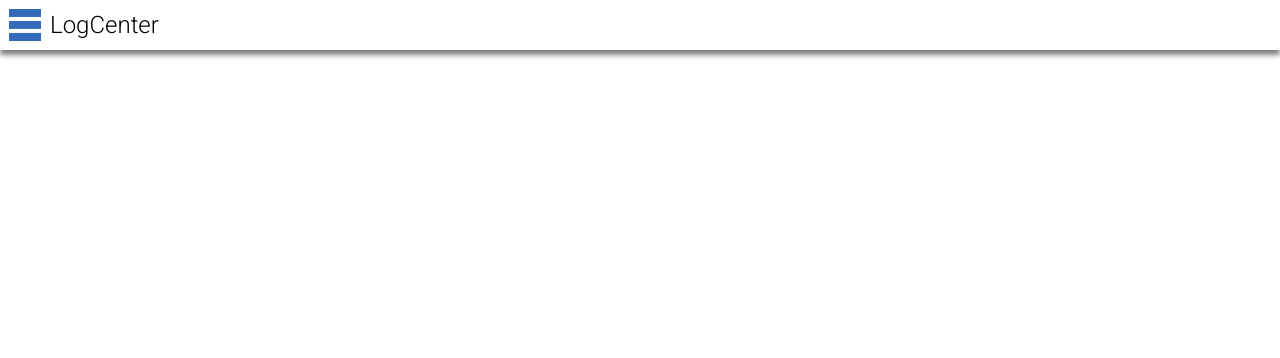
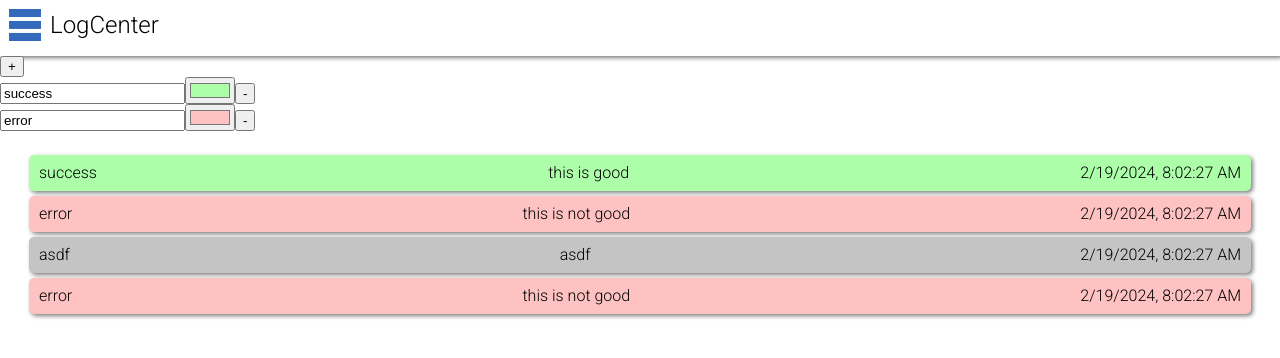
Before and after one commit to chris-oleson/logcenter, a Vue app: page / in a window 1280 px wide. Shown: the top 358 px of the page. Built offline with nearby package versions, Linux system fonts and the light colour scheme.

Commit message:
adding router and store

```diff
--- a/package.json
+++ b/package.json
@@ -10,13 +10,14 @@
     },
     "dependencies": {
         "pinia": "^2.1.7",
+        "pinia-plugin-persistedstate": "^3.2.1",
         "vue": "^3.4.15",
         "vue-router": "^4.2.5"
-        },
+    },
     "devDependencies": {
+        "@vitejs/plugin-vue": "^5.0.3",
         "eslint": "^8.56.0",
         "eslint-plugin-vue": "^9.20.1",
-        "@vitejs/plugin-vue": "^5.0.3",
         "vite": "^5.1.0"
     }
 }
--- a/src/App.vue
+++ b/src/App.vue
@@ -1,19 +1,60 @@
 <template>
     <TopBar></TopBar>
+    <RouterView></RouterView>
 </template>
 
 <script setup>
     import TopBar from './components/TopBar'
+    import { watch } from 'vue'
+    import { useRoute, RouterView } from 'vue-router'
+    const route = useRoute()
+
+    // Update site title when page changes
+    watch(route, (newRoute) => {
+        document.title = newRoute.meta.title
+    })
 </script>
 
 <style>
 :root {
-    --shadow: 0px 5px 5px rgba(0, 0, 0, 0.5);
+    --primary-color: #336abc;
+    --background-color: #fff;
+    --shadow: 2px 2px 4px rgba(0, 0, 0, 0.5);
+    --log-default: (128, 128, 128)
 }
 
 body {
     font-family: roboto;
     font-weight: 300;
-    background-color: #fff;
+    background-color: var(--background-color);
+}
+
+h1 {
+    font-size: 32px;
+}
+
+h2 {
+    font-size: 24px
+}
+
+a {
+    color: inherit;
+    text-decoration: inherit;
+}
+
+.button {
+    background-color: var(--primary-color);
+    padding: 10px;
+    color: var(--background-color);
+    display: inline-block;
+    transition-duration: 200ms;
+    box-shadow: var(--shadow);
+}
+.button:hover {
+    filter: brightness(1.15);
+}
+
+p {
+    margin: 24px;
 }
 </style>
--- a/src/components/TopBar.vue
+++ b/src/components/TopBar.vue
@@ -1,7 +1,9 @@
 <template>
     <div class="top-bar">
-        <img class="logo" src="/src/assets/logo.png">
-        <div class="logo">LogCenter</div>
+        <router-link class="logo" to="/">
+            <img src="/src/assets/logo.png">
+            <h2>LogCenter</h2>
+        </router-link>
     </div>
 </template>
 
@@ -11,14 +13,13 @@
 
 <style scoped>
     .top-bar {
-        display: flex;
-        align-items: center;
-        height: 50px;
+        height: 7vh;
         box-shadow: var(--shadow);
     }
 
     .logo {
-        font-size: 24px;
+        display: inline-flex;
+        align-items: center;
     }
 
     img {
--- a/src/main.js
+++ b/src/main.js
@@ -1,5 +1,17 @@
 import { createApp } from 'vue'
 import './reset.css'
 import App from './App.vue'
+const app = createApp(App)
 
-createApp(App).mount('#app')
+// Vue Router
+import { router } from '/src/router'
+app.use(router)
+
+// Pinia
+import { createPinia } from 'pinia'
+import piniaPluginPersistedstate from 'pinia-plugin-persistedstate'
+const pinia = createPinia()
+pinia.use(piniaPluginPersistedstate)
+app.use(pinia)
+
+app.mount('#app')
--- /dev/null
+++ b/src/pinia.js
@@ -0,0 +1,22 @@
+import { defineStore } from 'pinia'
+
+export const useStore = defineStore('store', {
+    state: () => ({
+        defaultColor: '#c4c4c4',
+        logTypes: [
+            {
+                type: 'success',
+                color: '#acffa8'
+            },
+            {
+                type: 'error',
+                color: '#ffc2c2'
+            },
+        ]
+    }),
+
+    actions: {
+
+    },
+    persist: true,
+})
--- /dev/null
+++ b/src/router.js
@@ -0,0 +1,24 @@
+import { createRouter, createWebHistory } from 'vue-router'
+import Dashboard from '/src/views/Dashboard'
+import PageNotFound from '/src/views/PageNotFound'
+
+export const router = createRouter({
+    history: createWebHistory(),
+    routes: [
+        {
+            path: '/404',
+            alias: '/:pathMatch(.*)*',
+            component: PageNotFound,
+            meta: {
+                title: '404 - LogCenter'
+            }
+        },
+        {
+            path: '/',
+            component: Dashboard,
+            meta: {
+                title: 'Dashboard - LogCenter'
+            }
+        },
+    ]
+})
--- /dev/null
+++ b/src/views/Dashboard.vue
@@ -0,0 +1,69 @@
+<template>
+    <button @click="logTypes.push({})">+</button>
+    <div v-for="logType of store.logTypes">
+        <input :value="logType.type" @change="logType.type = $event.target.value"/>
+        <input type="color" :value="logType.color" @change="logType.color = $event.target.value"/>
+        <button @click="logTypes.splice(logTypes.indexOf(logType), 1)">-</button>
+    </div>
+
+    <div class="logs">
+        <div v-for="log in logs" class="log" :style="'background-color: ' + getColor(log.type)">
+            <div>{{ log.type }}</div>
+            <div>{{ log.message }}</div>
+            <div>{{ log.timestamp }}</div>
+        </div>
+    </div>
+</template>
+
+<script setup>
+import { ref } from 'vue'
+import { useStore } from '/src/pinia'
+const store = useStore()
+
+function getColor(type) {
+    for (let logType of store.logTypes) {
+        if (logType.type == type) {
+            return logType.color
+        }
+    }
+    return store.defaultColor
+}
+
+const logs = [
+    {
+        timestamp: '2/19/2024, 8:02:27 AM',
+        type: 'success',
+        message: 'this is good',
+    },
+    {
+        timestamp: '2/19/2024, 8:02:27 AM',
+        type: 'error',
+        message: 'this is not good',
+    },
+    {
+        timestamp: '2/19/2024, 8:02:27 AM',
+        type: 'asdf',
+        message: 'asdf',
+    },
+    {
+        timestamp: '2/19/2024, 8:02:27 AM',
+        type: 'error',
+        message: 'this is not good',
+    },
+]
+</script>
+
+<style scoped>
+    .logs {
+        margin: 24px;
+    }
+
+    .log {
+        border-radius: 5px;
+        margin: 5px;
+        padding: 10px;
+        display: flex;
+        justify-content: space-between;
+        box-shadow: var(--shadow);
+    }
+</style>
--- /dev/null
+++ b/src/views/PageNotFound.vue
@@ -0,0 +1,14 @@
+<template>
+    <div>
+        <h1>Page not found</h1>
+        <p>Make sure you have the correct url and permissions</p>
+        <router-link class="button" to="/">Return to Dashboard</router-link>
+    </div>
+</template>
+
+<style scoped>
+    div {
+        margin-top: 20vh;
+        text-align: center;
+    }
+</style>
```
Also changed, not shown: 1 other file (tests, documents, lock files or other folders).
